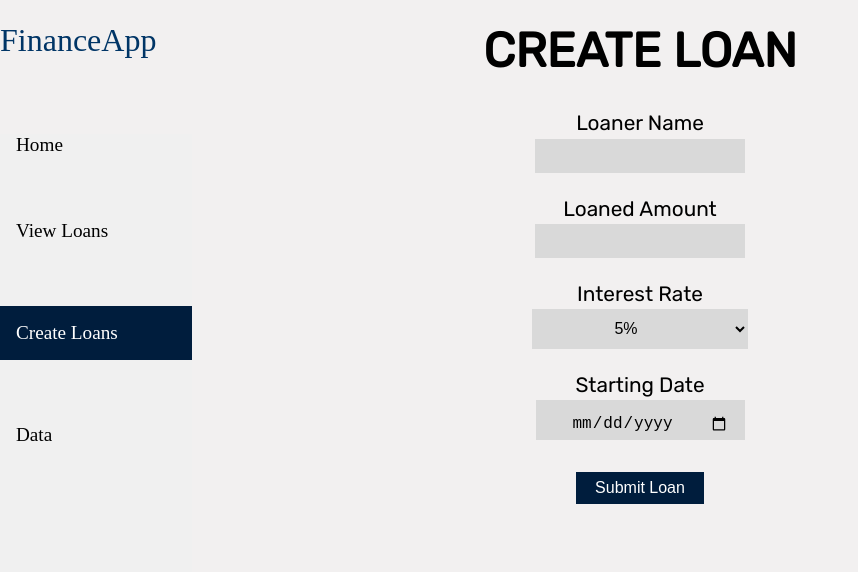
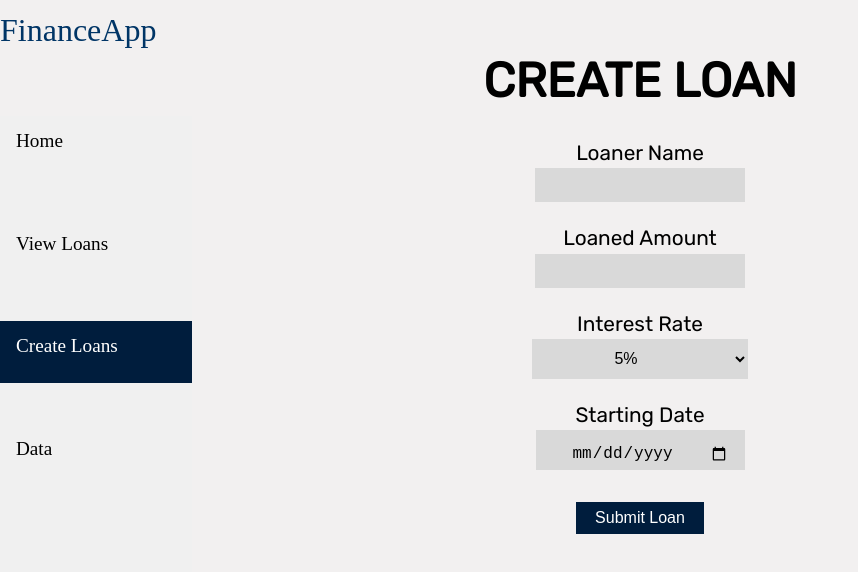
Before and after one commit to catsnax/finance-app, a React (Create React App) app in the folder client/: page / in a window 1280 px wide. Shown: the top 572 px of the page, without its empty margins (0-858 px from the left). Built offline with nearby package versions, Linux system fonts and the light colour scheme; no server answers; a web font is replaced by a local one.

Commit message:
improved sidebar css

```diff
--- a/client/src/components/AddLoan.module.css
+++ b/client/src/components/AddLoan.module.css
@@ -6,6 +6,8 @@
 
 h1{
     font-size: 3rem;
+    margin-top: 2rem;
+    padding-top: 2.5rem;
 }
 
 #FinanceLogo{
@@ -18,7 +20,7 @@
 }
 
 #body{
-    margin-top: -10px;
+    margin-top: -20px;
     padding-top: 0;
 }
 
@@ -31,40 +33,32 @@
     display: flex;
     flex-direction: column;
     font-family: 'Kaisei Opti', serif;
-    gap: 4rem;
-    margin-top: 7rem;
+    gap: 2.5rem;
+    margin-top: 6.5rem;
 }
 
 
 #Loans{
     background-color: #001D3D;
     color: white;
-    padding-top: 1rem;
-    padding-bottom: 1rem;
-    align-items: center;
-    padding-left: 1rem;
-    display: flex;
-    align-items: center;
-    margin-left: 0rem;
+
 }
 .sideElement{
+    width: 11rem;
+    height: 3rem;
     font-size: 1.2rem;
-    margin-left: 1rem;
+    padding-left: 1rem;
+    padding-top: 0.9rem;
     text-decoration: none;
     color: black;
+
+
 }
 
 .sideElement:hover{
     background-color: #001D3D;
-    height: auto;
+    height: 3rem;
     color: white;
-    padding-top: 1rem;
-    padding-bottom: 1rem;
-    align-items: center;
-    padding-left: 1rem;
-    display: flex;
-    align-items: center;
-    margin-left: 0rem;
 }
 
 .labels{
--- a/client/src/components/ViewLoan.module.css
+++ b/client/src/components/ViewLoan.module.css
@@ -3,7 +3,7 @@
     text-align: center;
     border: 1px solid;
     margin-left: 16rem;
-    margin-top: 9.5rem;
+    margin-top: 10rem;
     border-collapse: collapse;
 }
 
@@ -45,45 +45,37 @@
     position: fixed;
     background-color: #f0f0f0;
     font-size: 4rem;
-    width: 11rem;
+    width: 12rem;
     height: 50rem;
     display: flex;
     flex-direction: column;
     font-family: 'Kaisei Opti', serif;
-    gap: 4rem;
-    margin-top: 0rem;
+    gap: 2.5rem;
+    margin-top: -2.5rem;
 }
 
 
 #view{
     background-color: #001D3D;
     color: white;
-    padding-top: 1rem;
-    padding-bottom: 1rem;
-    align-items: center;
-    padding-left: 1rem;
-    display: flex;
-    align-items: center;
-    margin-left: 0rem;
+
 }
 .sideElement{
+    width: 11rem;
+    height: 3rem;
     font-size: 1.2rem;
-    margin-left: 1rem;
+    padding-left: 1rem;
+    padding-top: 0.9rem;
     text-decoration: none;
     color: black;
+
+
 }
 
 .sideElement:hover{
     background-color: #001D3D;
-    height: auto;
+    height: 3rem;
     color: white;
-    padding-top: 1rem;
-    padding-bottom: 1rem;
-    align-items: center;
-    padding-left: 1rem;
-    display: flex;
-    align-items: center;
-    margin-left: 0rem;
 }
 
 .labels{
```
Also changed, not shown: 1 other file (tests, documents, lock files or other folders).
